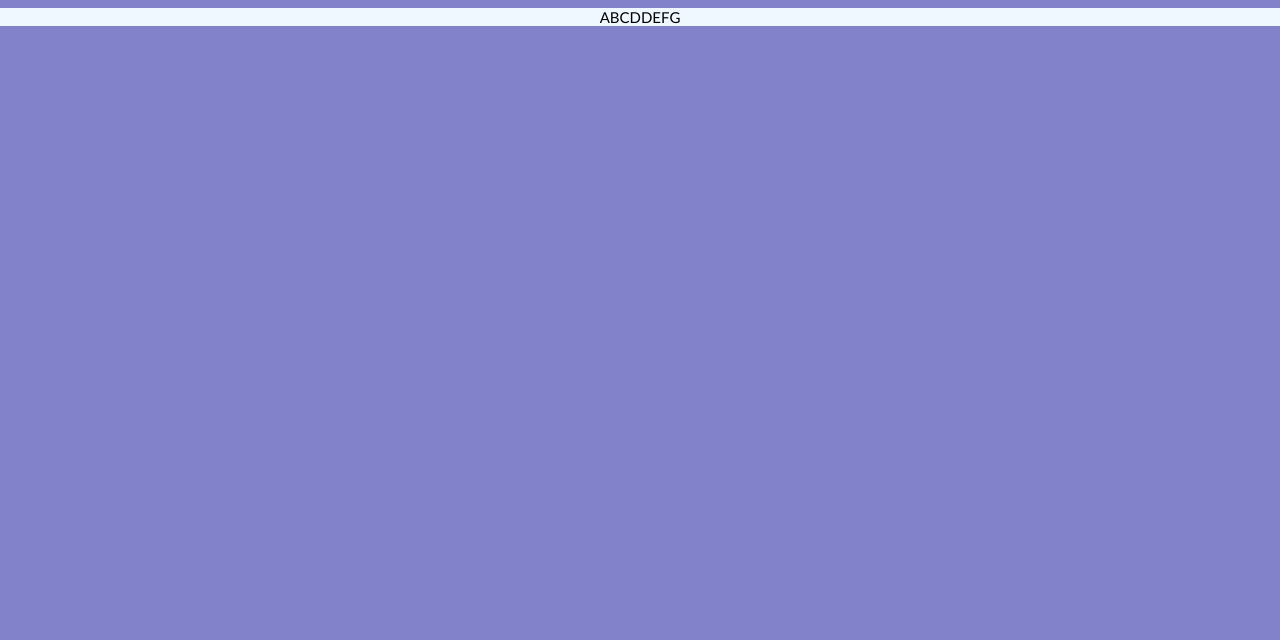
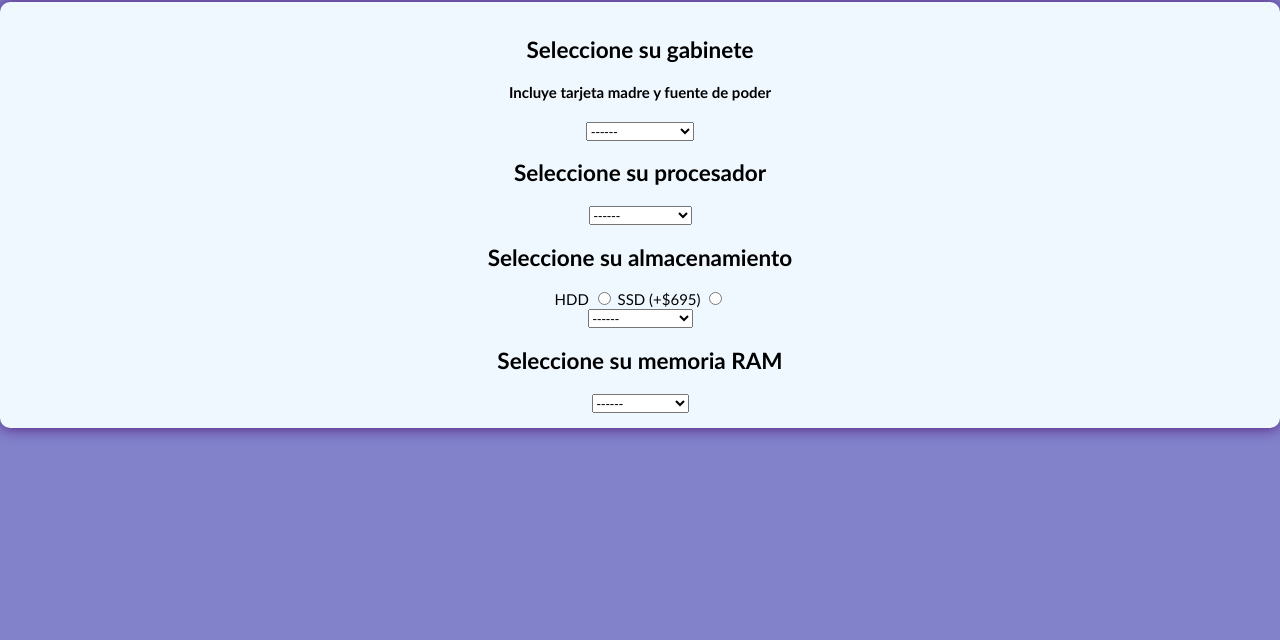
Before and after one commit to JuanGTZ07/arma-tu-computadora, a plain HTML site: page index.html in a window 1280 px wide. Shown: the part 160-800 px from the top of the page. Drawn offline with Linux system fonts and the light colour scheme.

Commit message:
avance 3/4

```diff
--- a/index.html
+++ b/index.html
@@ -19,9 +19,48 @@
     <div class="body-content">
         <div class="body-title">
             <h1>Diseña tu propia computadora!</h1>
-            <div class="form">
+            <div class="form-container">
                 <form action="">
-                    ABCDDEFG
+                    <h2>Seleccione su gabinete</h2>
+                    <h4> Incluye tarjeta madre y fuente de poder</h4>
+                    <select name="gabinete" id="gabinete">
+                        <option value="0">------</option>
+                        <option value="700"> Minitorre $700</option>
+                        <option value="1200"> Torre $1200</option>
+                        <option value="550"> Desktop $550</option>
+                        <option value="2500"> Gamer $2500</option>
+                    </select>
+
+                    <h2>Seleccione su procesador</h2>
+                    <select name="" id="">
+                        <option value="0">------</option>
+                        <option value="900"> Celeron $900</option>
+                        <option value="1500"> Intel i3 $1500</option>
+                        <option value="3500"> Intel i5 $3500</option>
+                        <option value="5000"> Intel i7 $5000</option>
+                        <option value="7500"> Intel i9 $7500</option>
+                    </select>
+
+                    <h2>Seleccione su almacenamiento</h2>
+                    <label for="HDD">HDD</label>
+                    <input type="radio" name="almacenamiento">
+                    <label for="SSD">SSD (+$695)</label>
+                    <input type="radio" name="almacenamiento"> <br>
+                    <select name="" id="">
+                        <option value="0">------</option>
+                        <option value="500"> 180GB $500</option>
+                        <option value="650"> 250GB $650</option>
+                        <option value="800"> 512GB $800</option>
+                        <option value="1000"> 750GB $1000</option>
+                        <option value="1300"> 1TB $1300</option>
+                    </select>
+
+                    <h2>Seleccione su memoria RAM</h2>
+                    <select name="RAM" id="RAM">
+                        <option value="0">------</option>
+                        <option value="600"> 8GB $600</option>
+                        <option value="1050"> 16GB $1050</option>
+                        <option value="1995"> 32GB $1995</option>
                 </form>
             </div>
         </div>
--- a/style.css
+++ b/style.css
@@ -40,9 +40,15 @@ body {
 
 .body-content {
     text-align: center;
+    font-size: 15px;
 }
 
-.form {
+.form-container {
+    display: flex;
+    flex-direction: column;
     background-color: aliceblue;
-    font-size: 15px;
+    margin: auto;
+    padding: 15px;
+    border-radius: 10px;
+    box-shadow: 0 0 15px rgb(79, 20, 119);
 }
```
